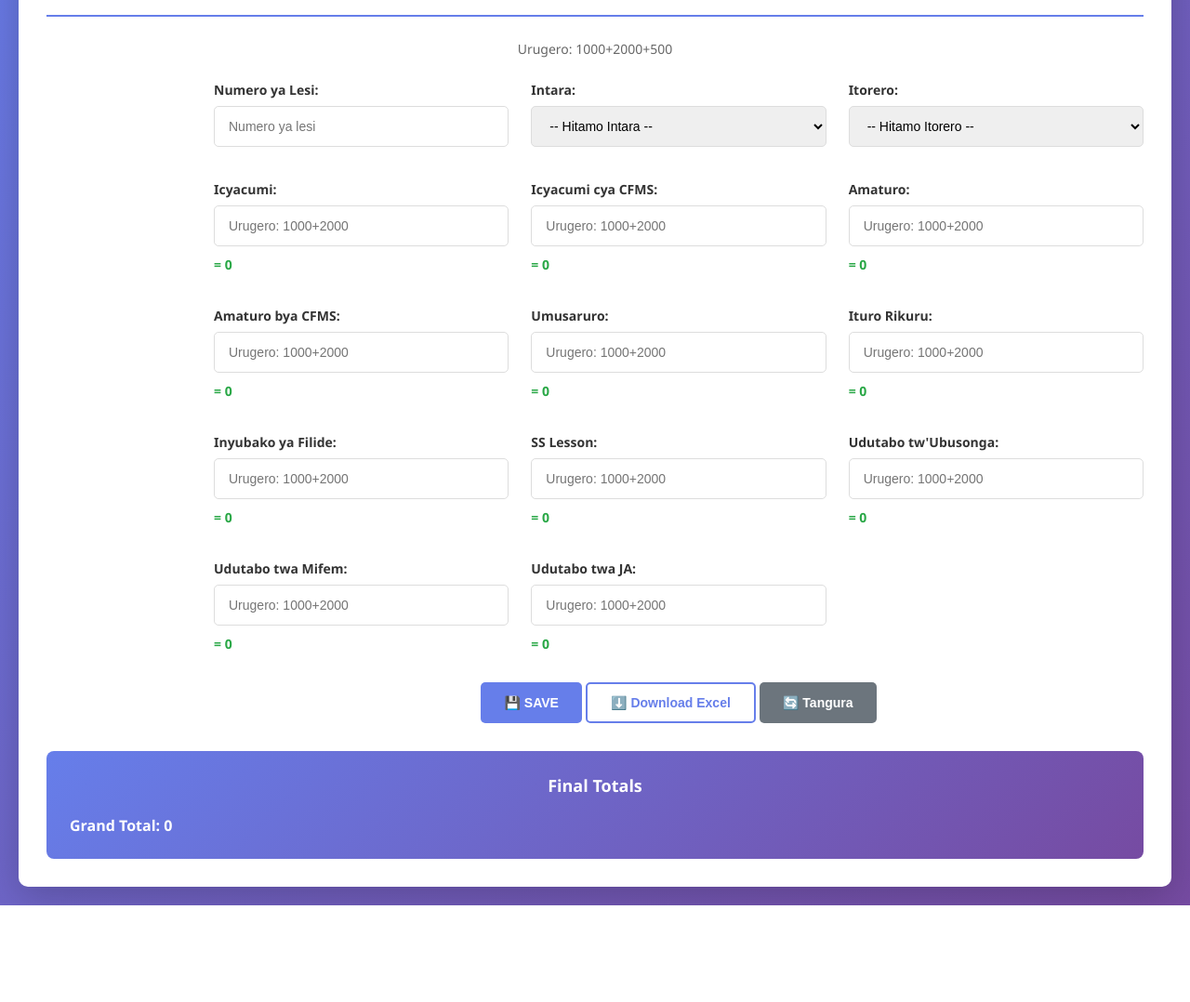
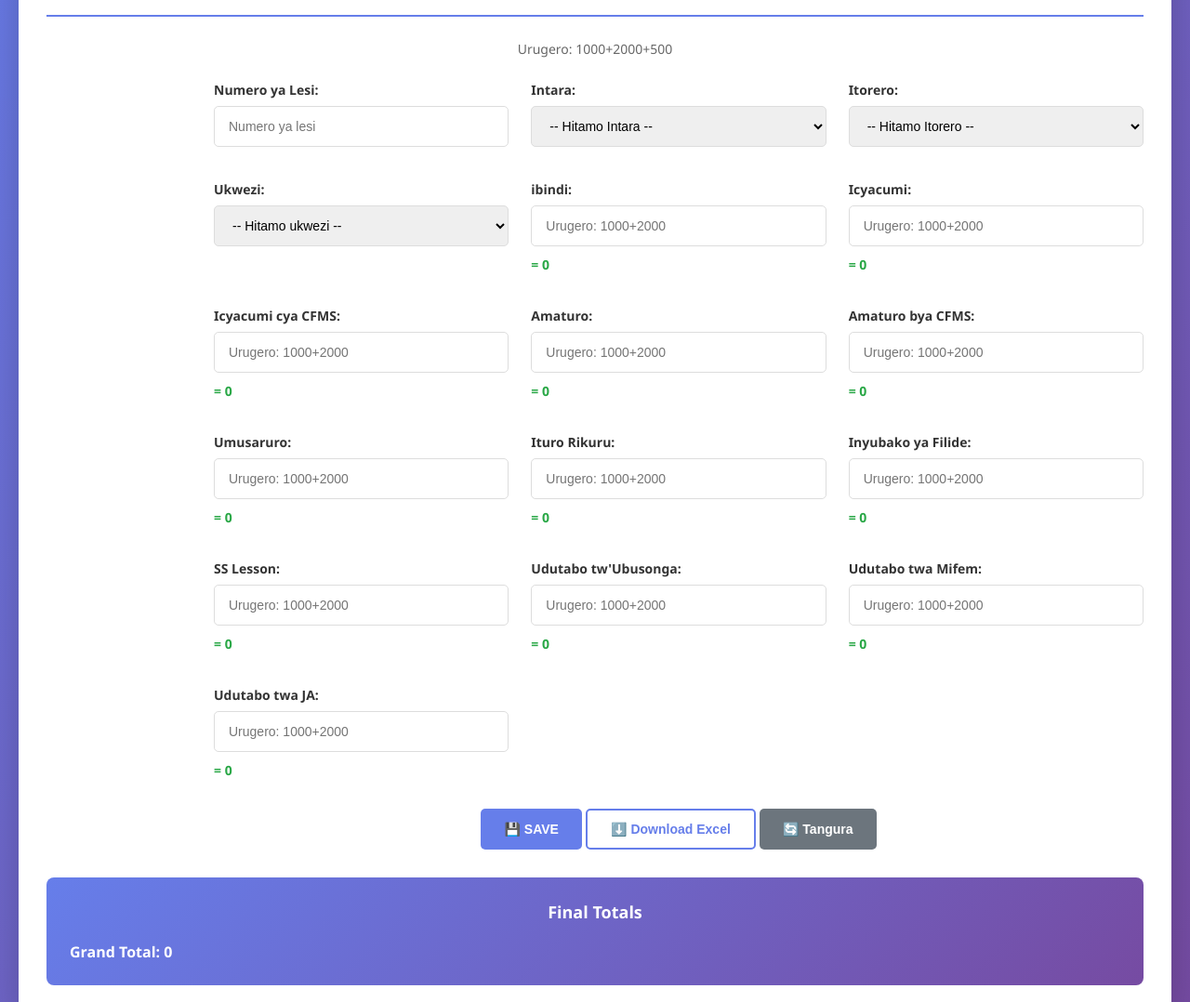
Before and after one commit to ganza-elam/index, a PHP site: page / in a window 1280 px wide. Shown: the part 265-1343 px from the top of the page at 93% size. Before the commit the page ends 1239 px from the top, so only its background shows below. Run offline with PHP 8.4, Linux system fonts and the light colour scheme; a user stored in the database is signed in; data comes from the database, SQL or seed files in the repository; some libraries are stand-ins or nearby versions.

Commit message:
Update index.php

```diff
--- a/index.php
+++ b/index.php
@@ -10,6 +10,7 @@ $currentUser = getCurrentUser();
 
 // Get all intara for dropdown
 $intaraList = getAllIntara($pdo);
+$monthOptions = imibareMonthOptions();
 $message = '';
 
 // Handle form submission
@@ -17,9 +18,12 @@ if ($_SERVER['REQUEST_METHOD'] === 'POST' && isset($_POST['save_record'])) {
     $lesi = $_POST['lesi'] ?? '';
     $intara_id = $_POST['intara_id'] ?? '';
     $itorero_id = $_POST['itorero_id'] ?? '';
+    $month_val = isset($_POST['month']) ? (int) $_POST['month'] : 0;
+    // $ibindi = trim($_POST['ibindi'] ?? '');
 
     // Calculate sums
     $icyacumi = $_POST['icyacumi'] ?? '';
+    $ibindi = $_POST['ibindi'] ?? '';
     $icyacumi_cya_cms = $_POST['icyacumi_cya_cms'] ?? '';
     $amaturo = $_POST['amaturo'] ?? '';
     $amaturo_bya_cms = $_POST['amaturo_bya_cms'] ?? '';
@@ -33,6 +37,7 @@ if ($_SERVER['REQUEST_METHOD'] === 'POST' && isset($_POST['save_record'])) {
 
     // Calculate totals
     $sumIcyacumi = sumValues($icyacumi);
+    $sumibindi = sumValues($ibindi);
     $sumIcyacumiCyaCms = sumValues($icyacumi_cya_cms);
     $sumAmaturo = sumAmaturo($amaturo);
     $sumAmaturoByaCms = sumAmaturo($amaturo_bya_cms);
@@ -44,18 +49,26 @@ if ($_SERVER['REQUEST_METHOD'] === 'POST' && isset($_POST['save_record'])) {
     $sumMifem = sumValues($mifem);
     $sumJa = sumValues($ja);
 
-    $total = $sumIcyacumi + $sumIcyacumiCyaCms + $sumAmaturo + $sumAmaturoByaCms + $sumUmusaruro + $sumIturo +
+    $total = $sumIcyacumi + $sumibindi + $sumIcyacumiCyaCms + $sumAmaturo + $sumAmaturoByaCms + $sumUmusaruro + $sumIturo +
              $sumFilide + $sumSs + $sumUbusonga + $sumMifem + $sumJa;
 
     if (empty($lesi)) {
         $message = '<div class="alert error">Shyiramo Numero ya lesi</div>';
     } elseif (empty($intara_id)) {
         $message = '<div class="alert error">Hitamo Intara</div>';
+    } elseif ($month_val < 1 || $month_val > 12) {
+        $message = '<div class="alert error">Hitamo ukwezi</div>';
     } else {
         $data = [
             'lesi' => $lesi,
             'intara_id' => $intara_id,
             'itorero_id' => $itorero_id ?: null,
+            'month' => $month_val,
+            //  'ibindi' => $ibindi !== '' ? $ibindi : null,
+            // Handle 'ibindi' the same way as other inputs: sum the values and store the formatted string and sum in $data
+            'ibindi' => format($ibindi),
+
+
             'icyacumi' => format($icyacumi),
             'icyacumi_cya_cms' => format($icyacumi_cya_cms),
             'amaturo' => format($amaturo, true),
@@ -154,7 +167,30 @@ function format($input, $isAmaturo = false) {
                 </select>
             </div>
 
+            <div class="form-group">
+                <label>Ukwezi:</label>
+                <select name="month" id="month" required>
+                    <option value="">-- Hitamo ukwezi --</option>
+                    <?php foreach ($monthOptions as $m => $label): ?>
+                        <option value="<?= (int) $m ?>"><?= htmlspecialchars($label) ?></option>
+                    <?php endforeach; ?>
+                </select>
+            </div>
+
+            <!-- <div class="form-group" style="grid-column: 1 / -1;">
+                <label>Ibindi:</label>
+                <textarea name="ibindi" id="ibindi" rows="2" placeholder="Andika ibindi (nta ngombwa)"></textarea>
+            </div> -->
+
             <!-- Input Fields -->
+
+              <div class="form-group">
+                <label>ibindi:</label>
+                <div class="input-row">
+                    <input type="text" id="ibindi" name="ibindi" placeholder="Urugero: 1000+2000" oninput="calc()">
+                    <span class="sum">= <span id="s10">0</span></span>
+                </div>
+            </div>
             <div class="form-group">
                 <label>Icyacumi:</label>
                 <div class="input-row">
@@ -264,7 +300,7 @@ function format($input, $isAmaturo = false) {
 <script>
 // Store totals in memory
 let totals = {
-    icyacumi: 0, icyacumi_cya_cms: 0, amaturo: 0, amaturo_bya_cms: 0,
+      ibindi: 0,icyacumi: 0, icyacumi_cya_cms: 0, amaturo: 0, amaturo_bya_cms: 0,
     umusaruro: 0, ituro: 0, filide: 0, ss: 0, ubusonga: 0, mifem: 0, ja: 0
 };
 
@@ -293,6 +329,8 @@ function calc() {
     document.getElementById('s7').innerText = sumValues(document.getElementById('ubusonga').value);
     document.getElementById('s8').innerText = sumValues(document.getElementById('mifem').value);
     document.getElementById('s9').innerText = sumValues(document.getElementById('ja').value);
+    document.getElementById('s10').innerText = sumValues(document.getElementById('ibindi').value);
+
 }
 
 function loadItorero() {
@@ -320,6 +358,8 @@ function loadItorero() {
 
 function resetForm() {
     document.querySelectorAll('input').forEach(i => i.value = '');
+    document.getElementById('ibindi').value = '';
+    document.getElementById('month').value = '';
     document.getElementById('itorero').innerHTML = '<option value="">-- Hitamo Itorero --</option>';
     calc();
 }
```
